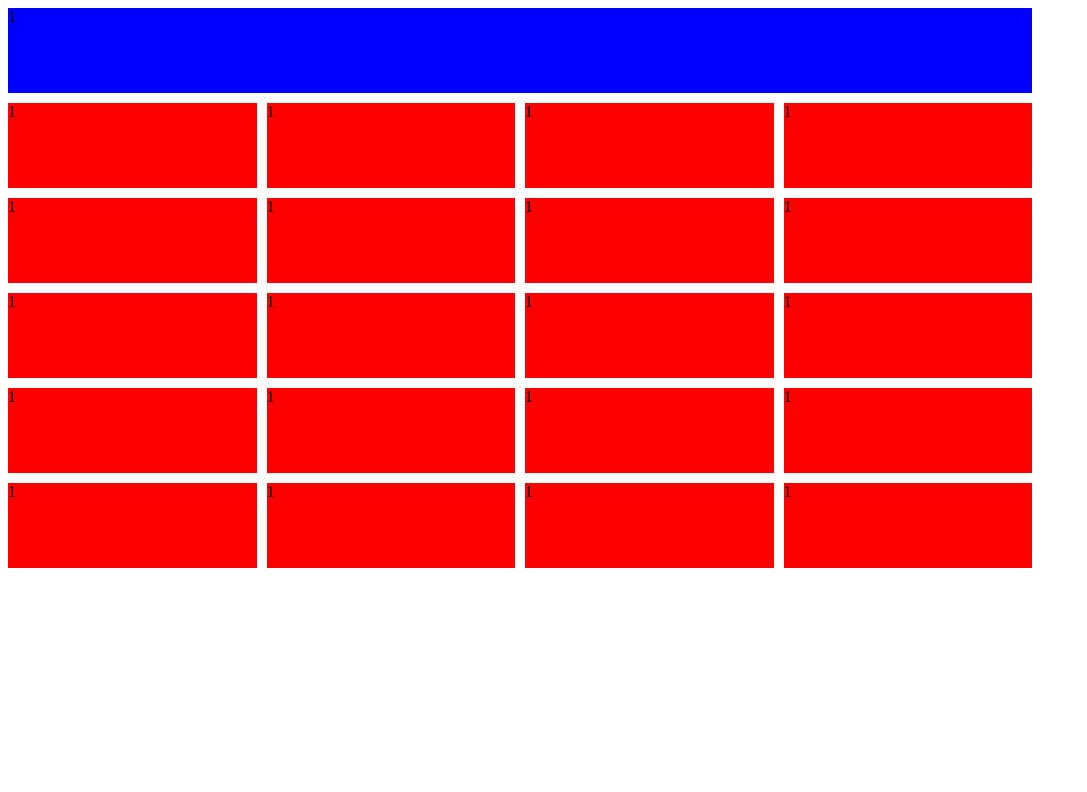
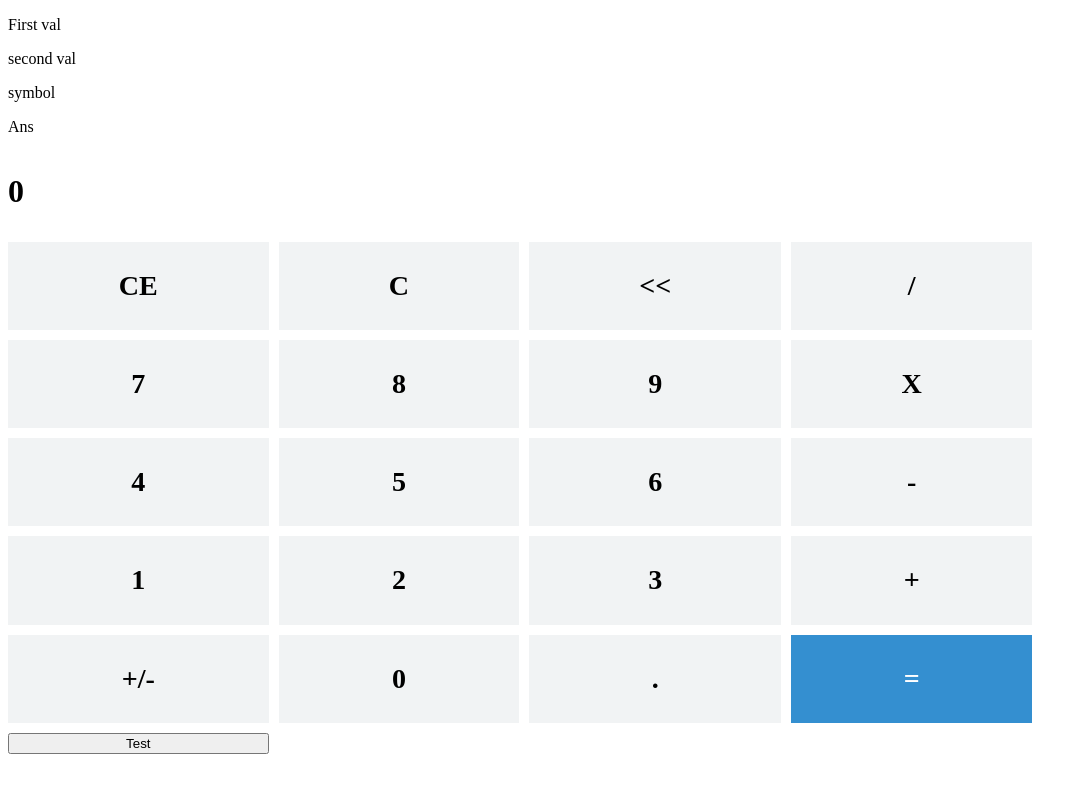
Before and after one commit to ivoka9/calculator, an Angular app: page /main in a window 1280 px wide. Shown: the top 792 px of the page, without its empty margins (0-1087 px from the left). Built offline with nearby package versions, Linux system fonts and the light colour scheme.

Commit message:
[Feat] Working stage

```diff
--- a/src/app/components/screen/screen.component.html
+++ b/src/app/components/screen/screen.component.html
@@ -1,23 +1,20 @@
-<div class="test">
-  <div class="value-screen">1</div>
-  <div class="button">1</div>
-  <div class="button">1</div>
-  <div class="button">1</div>
-  <div class="button">1</div>
-  <div class="button">1</div>
-  <div class="button">1</div>
-  <div class="button">1</div>
-  <div class="button">1</div>
-  <div class="button">1</div>
-  <div class="button">1</div>
-  <div class="button">1</div>
-  <div class="button">1</div>
-  <div class="button">1</div>
-  <div class="button">1</div>
-  <div class="button">1</div>
-  <div class="button">1</div>
-  <div class="button">1</div>
-  <div class="button">1</div>
-  <div class="button">1</div>
-  <div class="button">1</div>
+<p>First val {{ firstValue }}</p>
+<p>second val {{ secondValue }}</p>
+<p>symbol {{ symbol }}</p>
+<p>Ans {{ ans }}</p>
+
+<div class="flex"></div>
+
+<div class="grid">
+  <div class="value-screen">
+    <h1>{{ currentValue }}</h1>
+  </div>
+  <div *ngFor="let button of buttons">
+    <app-button
+      (value)="handleClick($event)"
+      [label]="button"
+      [error]="error"
+    ></app-button>
+  </div>
+  <button (click)="test()">Test</button>
 </div>
--- a/src/app/components/screen/screen.component.scss
+++ b/src/app/components/screen/screen.component.scss
@@ -2,7 +2,7 @@
     justify-content: center;
     align-items: center;
 }
-.test{
+.grid{
     display: grid;
     grid-template-columns: auto auto auto auto;
     min-width: 300px;
@@ -18,5 +18,10 @@
 }
 .value-screen{
     grid-column: 1 / 5;
-    background-color: blue;
 }
+
+.flex{
+    display: flex;
+    justify-content: center;
+    align-items: center;
+}
--- a/src/app/components/screen/screen.component.ts
+++ b/src/app/components/screen/screen.component.ts
@@ -1,8 +1,152 @@
 import { Component } from '@angular/core';
-
+import { CalculationService } from 'src/app/services/calculation.service';
+export type Symbol = 'X' | '/' | '+' | '-';
 @Component({
   selector: 'app-screen',
   templateUrl: './screen.component.html',
   styleUrls: ['./screen.component.scss'],
 })
-export class ScreenComponent {}
+export class ScreenComponent {
+  test() {
+    this.calculationService.checkAll();
+  }
+  currentValue: string = '0';
+  error: string = '';
+  calculationWasMade = false;
+  digitLimit = 16;
+  symbolWasPressed = false;
+  buttons = [
+    'CE',
+    'C',
+    '<<',
+    '/',
+    '7',
+    '8',
+    '9',
+    'X',
+    '4',
+    '5',
+    '6',
+    '-',
+    '1',
+    '2',
+    '3',
+    '+',
+    '+/-',
+    '0',
+    '.',
+    '=',
+  ];
+  firstValue = '';
+  secondValue = '';
+  symbol = '';
+  ans = '';
+
+  constructor(private calculationService: CalculationService) {}
+
+  handleClick(value: string) {
+    if (this.error) {
+      this.calculationService.resetAll();
+    }
+    this.checkLimit();
+    if (value === 'C') {
+      return this.calculationService.resetAll();
+    }
+    if (value === 'CE') {
+      return this.resetCurrentValue();
+    }
+
+    if (value === '+/-') {
+      return (this.currentValue = (Number(this.currentValue) * -1).toString());
+    }
+
+    if (value === '.') {
+      if (this.currentValue.indexOf('.') === -1) {
+        this.currentValue += '.';
+      }
+      return;
+    }
+
+    if (value === '<<') {
+      if (this.currentValue.length === 1 || this.error) {
+        return this.resetCurrentValue();
+      } else {
+        return (this.currentValue = this.currentValue.slice(0, -1));
+      }
+    }
+    if (['+', '-', 'X', '/'].includes(value)) {
+      if (!this.firstValue) {
+        this.firstValue = this.currentValue;
+      } else if (!this.symbolWasPressed) {
+        this.secondValue = this.currentValue;
+        this.firstValue = this.calc();
+      }
+
+      this.symbol = value;
+      this.symbolWasPressed = true;
+      return;
+    }
+    if (value === '=') {
+      if (!this.symbol) {
+        this.ans = this.currentValue;
+      } else {
+        this.secondValue = this.currentValue;
+        this.ans = this.calc();
+      }
+      this.currentValue = this.ans;
+      this.firstValue = '';
+      this.secondValue = '';
+      this.symbol = '';
+      return;
+    }
+    if (this.symbolWasPressed) {
+      this.symbolWasPressed = false;
+      this.currentValue = value;
+      return;
+    }
+
+    if (this.currentValue.length === this.digitLimit) {
+      return;
+    }
+
+    if (this.currentValue === '0') {
+      return (this.currentValue = value);
+    } else {
+      return (this.currentValue += value);
+    }
+  }
+
+  private checkLimit() {
+    if (this.currentValue.indexOf('.') !== -1) {
+      this.digitLimit = 17;
+    } else {
+      this.digitLimit = 16;
+    }
+  }
+
+  private resetCurrentValue() {
+    this.currentValue = '0';
+  }
+
+  private calc(): string {
+    const num1 = Number(this.firstValue);
+    const num2 = Number(this.secondValue);
+    const tempSymbol = this.symbol;
+    let res = 0;
+
+    if (this.symbol === '+') {
+      res = num1 + num2;
+    }
+    if (this.symbol === '-') {
+      res = num1 - num2;
+    }
+    if (this.symbol === 'X') {
+      res = num1 * num2;
+    }
+    if (this.symbol === '/') {
+      res = num1 / num2;
+    }
+
+    return res.toString();
+  }
+}
--- /dev/null
+++ b/src/app/services/calculation.service.ts
@@ -0,0 +1,63 @@
+import { Injectable } from '@angular/core';
+import { Symbol } from '../components/screen/screen.component';
+
+@Injectable({
+  providedIn: 'root',
+})
+export class CalculationService {
+  firstDigit: string = '';
+  secondDigit: string = '';
+  symbol: Symbol | '' = '';
+
+  constructor() {}
+  checkAll() {
+    console.log(this.firstDigit);
+    console.log(this.secondDigit);
+    console.log(this.symbol);
+  }
+
+  addDigit(digit: string) {
+    if (!this.firstDigit) {
+      this.firstDigit = digit;
+    } else if (!this.secondDigit) {
+      this.secondDigit = digit;
+    }
+  }
+
+  addSymbol(symbol: Symbol, calc: boolean) {
+    if (calc) {
+      this.firstDigit = this.calculate().toString();
+    }
+    this.symbol = symbol;
+  }
+
+  resetAll() {
+    this.symbol = '';
+    this.firstDigit = '';
+    this.secondDigit = '';
+  }
+
+  calculate(): number {
+    const num1 = Number(this.firstDigit);
+    const num2 = Number(this.secondDigit);
+    const tempSymbol = this.symbol;
+    let res = 0;
+    console.log(num1, num2, this.symbol);
+
+    if (this.symbol === '+') {
+      res = num1 + num2;
+    }
+    if (this.symbol === '-') {
+      res = num1 - num2;
+    }
+    if (this.symbol === 'X') {
+      res = num1 * num2;
+    }
+    if (this.symbol === '/') {
+      res = num1 / num2;
+    }
+    this.resetAll();
+
+    return res;
+  }
+}
```
